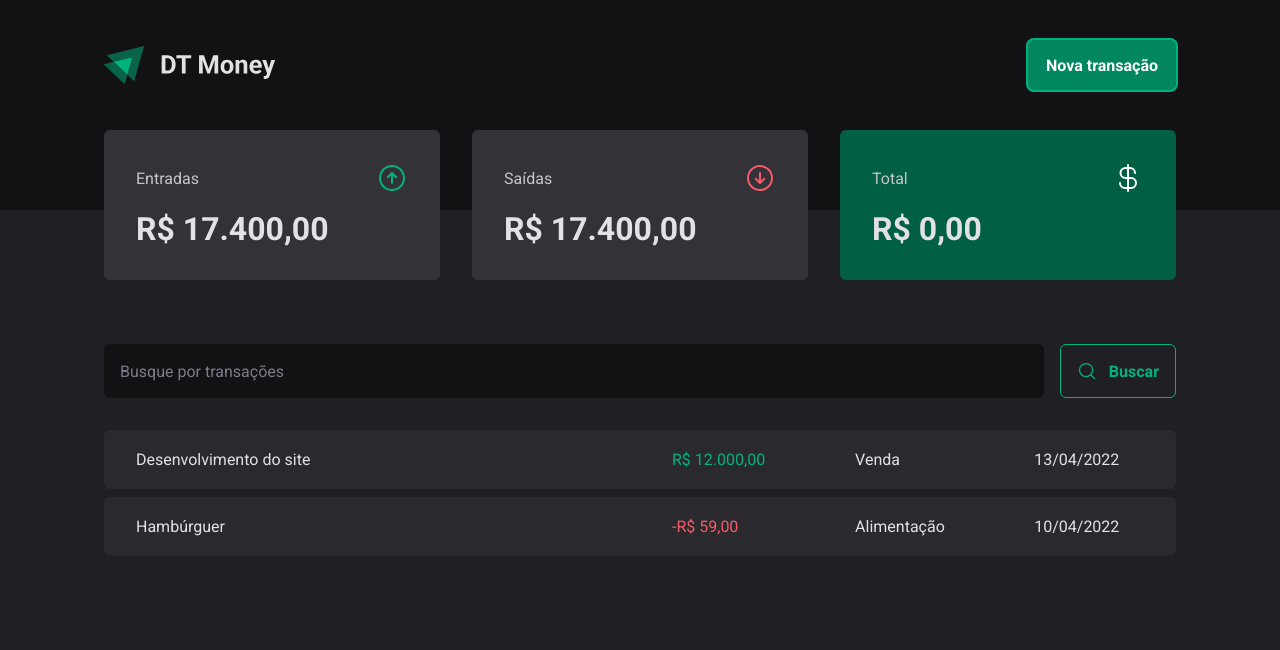
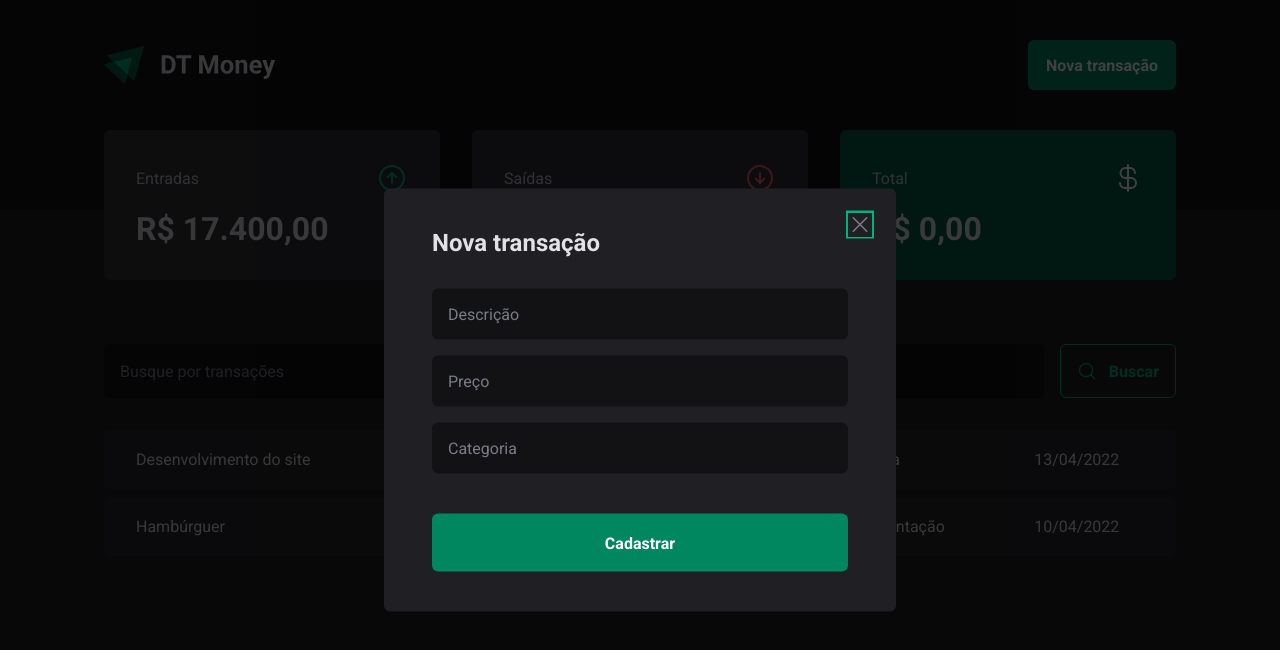
Before and after one commit to andrerousselet/dt-money, a React (Vite) app: page / in a window 1280 px wide. Both pictures are taken after a click on the button "Nova transação". Shown: the top 650 px of the page. Built offline with nearby package versions, Linux system fonts and the light colour scheme.

Commit message:
feat(new-transaction-modal): add modal using radix-ui lib with styling

```diff
--- a/package.json
+++ b/package.json
@@ -10,6 +10,7 @@
     "preview": "vite preview"
   },
   "dependencies": {
+    "@radix-ui/react-dialog": "^1.0.4",
     "phosphor-react": "^1.4.1",
     "react": "^18.2.0",
     "react-dom": "^18.2.0",
--- a/src/components/Header/index.tsx
+++ b/src/components/Header/index.tsx
@@ -1,3 +1,5 @@
+import * as Dialog from "@radix-ui/react-dialog";
+import { NewTransactionModal } from "../NewTransactionModal";
 import { HeaderContainer, HeaderContent, NewTransactionButton } from "./styles";
 import logoImg from "../../assets/logo.svg";
 
@@ -6,7 +8,13 @@
     <HeaderContainer>
       <HeaderContent>
         <img src={logoImg} alt="" />
-        <NewTransactionButton>Nova transação</NewTransactionButton>
+        <Dialog.Root>
+          <Dialog.Trigger asChild>
+            <NewTransactionButton>Nova transação</NewTransactionButton>
+          </Dialog.Trigger>
+
+          <NewTransactionModal />
+        </Dialog.Root>
       </HeaderContent>
     </HeaderContainer>
   );
--- /dev/null
+++ b/src/components/NewTransactionModal/index.tsx
@@ -0,0 +1,25 @@
+import * as Dialog from "@radix-ui/react-dialog";
+import { CloseButton, Content, Overlay } from "./styles";
+import { X } from "phosphor-react";
+
+export function NewTransactionModal() {
+  return (
+    <Dialog.Portal>
+      <Overlay />
+      <Content>
+        <Dialog.Title>Nova transação</Dialog.Title>
+        <CloseButton>
+          <X size={24} />
+        </CloseButton>
+
+        <form action="">
+          <input type="text" placeholder="Descrição" required />
+          <input type="number" placeholder="Preço" required />
+          <input type="text" placeholder="Categoria" required />
+
+          <button type="submit">Cadastrar</button>
+        </form>
+      </Content>
+    </Dialog.Portal>
+  );
+}
--- /dev/null
+++ b/src/components/NewTransactionModal/styles.ts
@@ -0,0 +1,71 @@
+import { styled } from "styled-components";
+import * as Dialog from "@radix-ui/react-dialog";
+
+export const Overlay = styled(Dialog.Overlay)`
+  position: fixed;
+  width: 100vw;
+  height: 100vh;
+  inset: 0; /* same as top 0. right 0, bottom 0 and left 0 */
+  background-color: rgba(0, 0, 0, 0.75);
+`;
+
+export const Content = styled(Dialog.Content)`
+  min-width: 32rem;
+  border-radius: 6px;
+  padding: 2.5rem 3rem;
+  background-color: ${props => props.theme["gray-800"]};
+
+  position: fixed;
+  top: 50%;
+  left: 50%;
+  transform: translate(-50%, -50%);
+  /* little hack to center items on screen */
+
+  form {
+    margin-top: 2rem;
+
+    display: flex;
+    flex-direction: column;
+    gap: 1rem;
+
+    input {
+      border: none;
+      border-radius: 6px;
+      background-color: ${props => props.theme["gray-900"]};
+      color: ${props => props.theme["gray-300"]};
+      padding: 1rem;
+
+      &::placeholder {
+        color: ${props => props.theme["gray-500"]};
+      }
+    }
+
+    button[type="submit"] {
+      height: 3.625rem;
+      border: none;
+      border-radius: 6px;
+      background-color: ${props => props.theme["green-500"]};
+      color: ${props => props.theme.white};
+      font-weight: bold;
+      padding: 0 1.25rem;
+      margin-top: 1.5rem;
+      cursor: pointer;
+      transition: background-color 200ms;
+
+      &:hover {
+        background-color: ${props => props.theme["green-700"]};
+      }
+    }
+  }
+`;
+
+export const CloseButton = styled(Dialog.Close)`
+  position: absolute;
+  background-color: transparent;
+  border: none;
+  top: 1.5rem;
+  right: 1.5rem;
+  cursor: pointer;
+  line-height: 0;
+  color: ${props => props.theme["gray-500"]};
+`;
```
Also changed, not shown: 1 other file (tests, documents, lock files or other folders).
